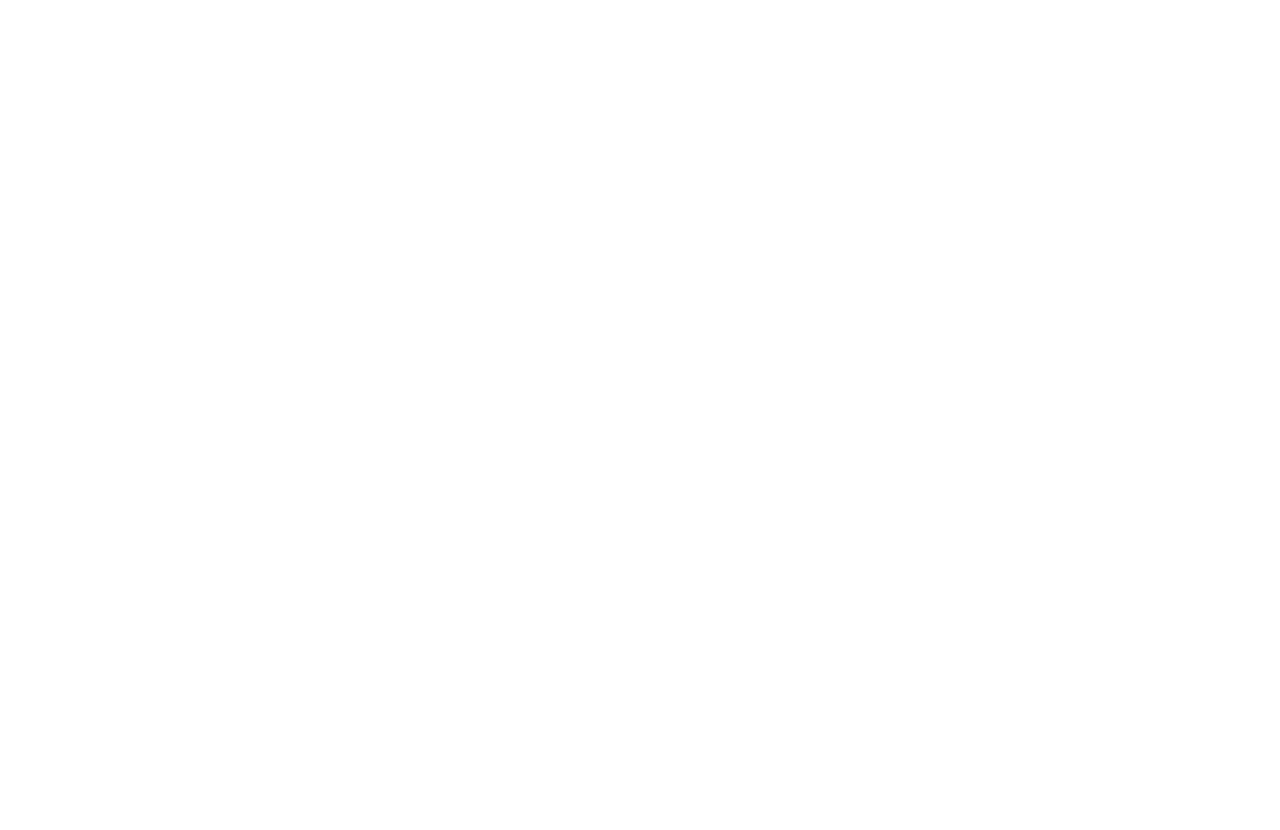
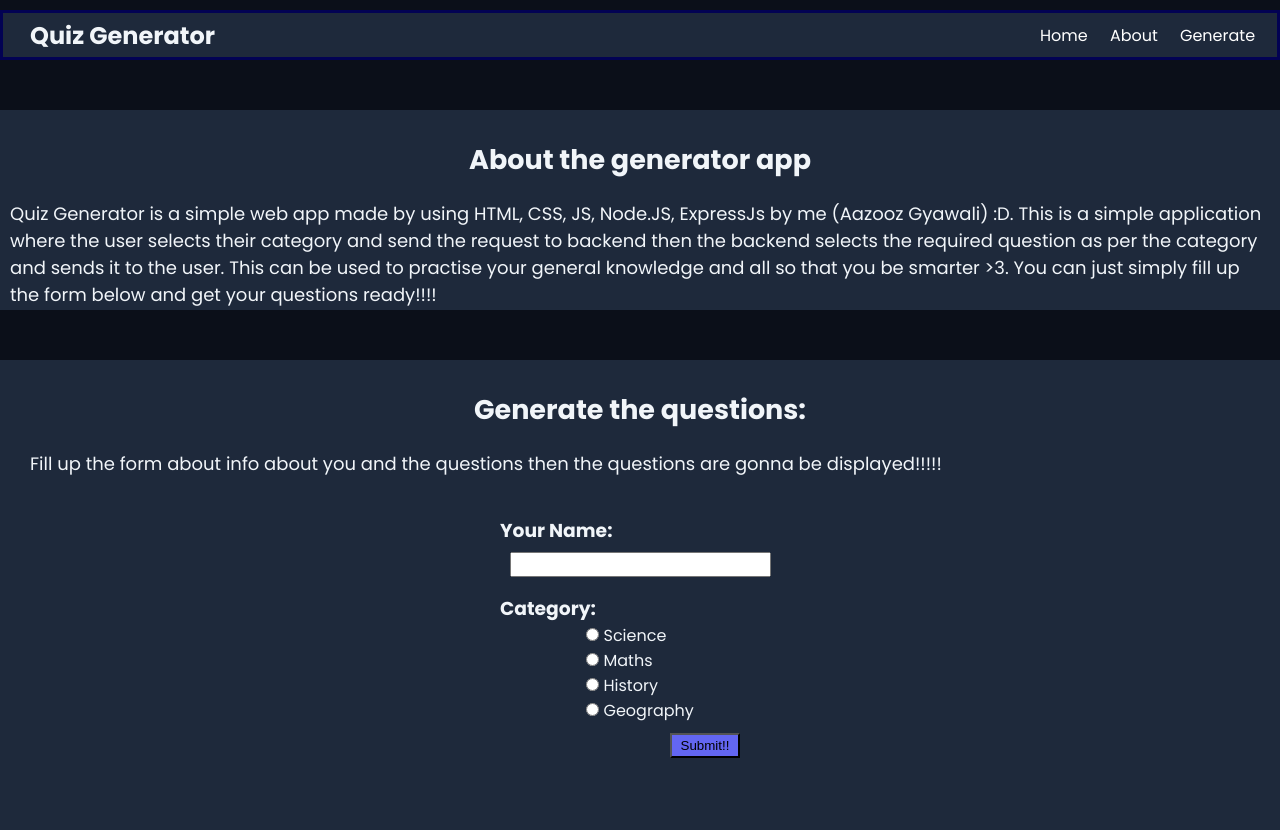
Before and after one commit to chill-guy77/Quiz-Generator, a website: page public/index.html in a window 1280 px wide. Before the commit the page ends 800 px from the top, so only its background shows below. Drawn offline with Linux system fonts and the light colour scheme.

Commit message:
completed the html and css (FOR NOW) and had fun doin it, made a grayis themed thing and it looks decent now i will do backend + frontend js probab!

```diff
--- a/public/index.html
+++ b/public/index.html
@@ -5,9 +5,53 @@
     <meta name="viewport" content="width=device-width, initial-scale=1.0">
     <title>Quiz Generator</title>
     <link rel="stylesheet" href="./style.css">
+    <link rel="preconnect" href="https://fonts.googleapis.com">
+<link rel="preconnect" href="https://fonts.gstatic.com" crossorigin>
+<link href="https://fonts.googleapis.com/css2?family=Poppins:ital,wght@0,100;0,200;0,300;0,400;0,500;0,600;0,700;0,800;0,900;1,100;1,200;1,300;1,400;1,500;1,600;1,700;1,800;1,900&display=swap" rel="stylesheet">
 </head>
 <body>
+    <div id="header">
+        <header>
+            <h2 id="logo">Quiz Generator</h2>
+            <ul>
+                <li><a href="#">Home</a></li>
+                <li><a href="#about">About</a></li>
+                <li id="needbg"><a href="#app">Generate</a></li>
+            </ul>
+        </header>
+    </div>
 
+    <div id="main">
+        <div id="about">
+            <h2 id="aboutone">About the generator app</h2>
+            <p>Quiz Generator is a simple web app made by using HTML, CSS, JS, Node.JS, ExpressJs by me (Aazooz Gyawali) :D. This is a simple application where the user selects their category and send the request to backend then the backend selects the required question as per the category and sends it to the user. This can be used to practise your general knowledge and all so that you be smarter >3. You can just simply fill up the form below and get your questions ready!!!!</p>
+        </div>
+
+        <div id="app">
+            <h2>Generate the questions:</h2>
+            <p>Fill up the form about info about you and the questions then the questions are gonna be displayed!!!!!</p>
+            <form action="">
+                <label for="Name" id="yourname"><h3>Your Name:</h3></label>
+                <input type="text" name="Name" id="Name">
+                <label id="category"><h3>Category:</h3></label>
+                <div id="radios">
+                 <input type="radio" name="1" value="Science" class="categories">
+                <label for="Science">Science</label> <br>
+                <input type="radio" name="1" value="Maths" class="categories">
+                <label for="Maths">Maths</label> <br>
+                <input type="radio" name="1" value="History" class="categories">
+                <label for="History">History</label><br>
+                <input type="radio" name="1" value="Geography" class="categories">
+                <label for="Geography">Geography</label><br>
+                </div>
+                <button type="submit">Submit!!</button>
+            </form>
+        </div>
+
+        <div id="result">
+            <!--laterrrrr-->
+        </div>
+    </div>
     <script src="./script.js"></script>
 </body>
 </html>
--- a/public/style.css
+++ b/public/style.css
@@ -0,0 +1,96 @@
+*{
+    margin: 0;
+    padding: 0;
+    box-sizing: border-box;
+}
+body{
+    background-color: #0B0F19;
+    color: #F1F5F9;
+    font-family: "Poppins",  sans-serif;
+
+}
+header{
+    display: flex;
+    margin-top: 10px;
+    justify-content: center;
+    align-items: center;
+    background-color: #1E293B;
+    height: 50px;
+    border: 3px solid rgb(2, 2, 83);
+}
+ul{
+    display: flex;
+    flex-direction: row;
+    gap: 20px;
+    list-style: none;
+    position: absolute;
+    right: 50px;
+}
+li{
+    width: 50px;
+}
+a{
+    text-decoration: none;
+    color: white;
+    font-style: bold;
+}
+#logo{
+    position: absolute;
+    left: 30px;
+}
+#about, #app{
+    margin-top: 50px;
+    background-color: #1E293B;
+    height: 200px;
+    padding: 10px;
+}
+#aboutone, #app h2{
+    display: flex;
+    justify-content: center;
+    align-items: center;
+    margin-bottom: 20px;
+    margin-top: 20px;
+    font-size: 27px;
+}
+#about p, #app p{
+    font-size: 18px;
+}
+#app{
+    height: 470px;
+}
+#app p{
+    margin-left: 20px;
+}
+form{
+    display: flex;
+    flex-direction: column;
+    align-items: center;
+    justify-content: center;
+    background: #1E293B;
+    margin: 20px;
+    height: 280px;
+}
+#category{
+    text-indent: -140px;
+    margin-top: 10px;
+}
+#yourname{
+    text-indent: -140px;
+    margin-bottom: 7px;
+}
+input[type="text"]{
+    height: 25px;
+    font-family: "Poppins", sans-serif;
+    font-style: bold;
+    margin-bottom: 7px;
+}
+form button{
+    width: 70px;
+    height: 25px;
+    background-color: #6366F1;
+    margin-left: 130px;
+    margin-top: 10px;
+}
+#result{
+    display: none;
+}
```
